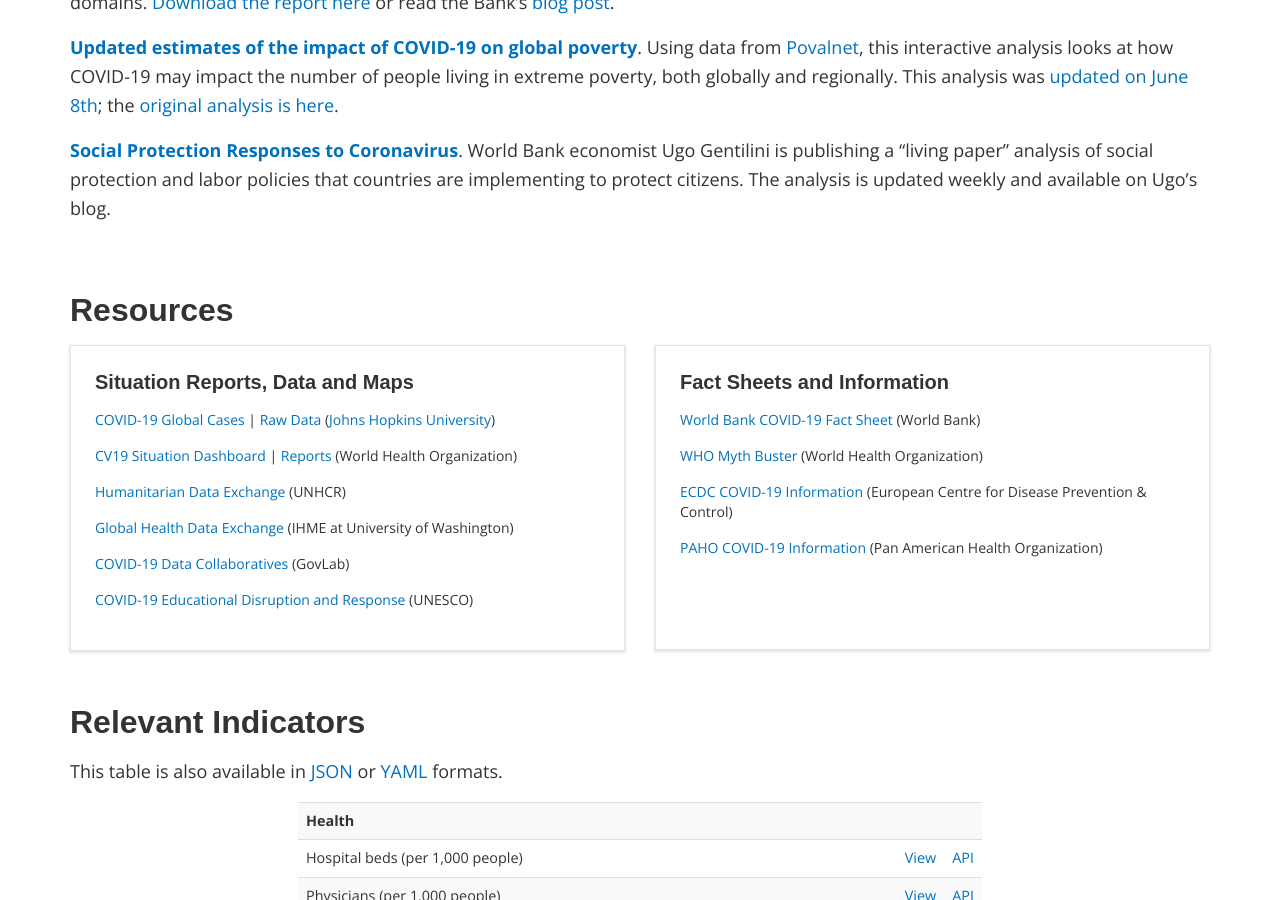
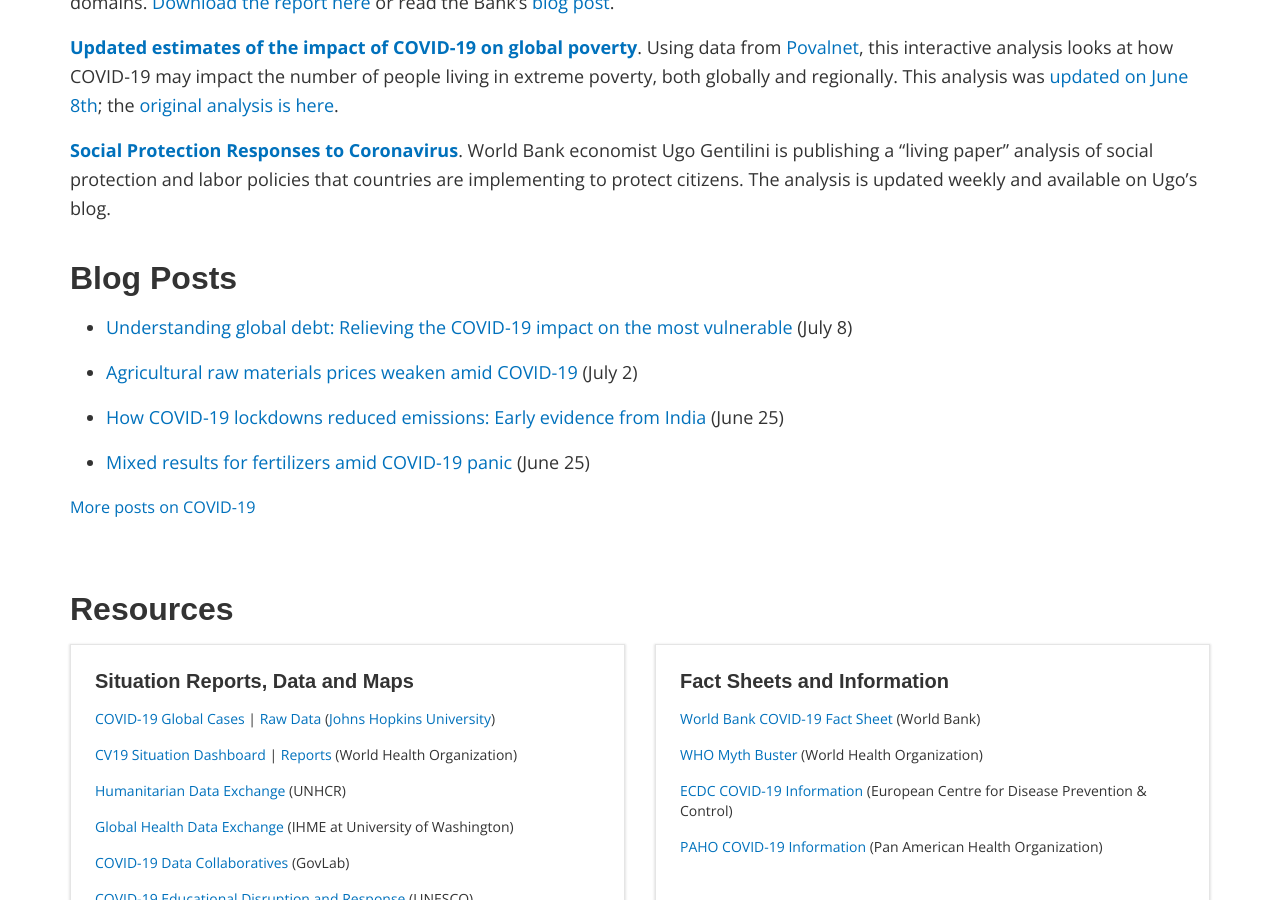
Before and after one commit to worldbank/decdg-covid19, a Jekyll site: the page built from index.md, in a window 1280 px wide and 900 px high, scrolled down 3250 px. Built offline with Jekyll 4.4.1, drawn with Linux system fonts in a browser that asks for light colours; nearby versions of some CDN libraries; some web fonts are replaced; library files that are not in the unit come from our copies; some of the changed text lies outside the part shown.

Commit message:
Add Blogs section

```diff
--- a/_includes/intro.md
+++ b/_includes/intro.md
@@ -1,6 +1,6 @@
 
-*New:* an [indicator of relative severity](#severe);
-updated impacts on [global poverty](#povcal) and [statistical capacity](#nso).
+*New:* latest [blog posts](#blogs); an [indicator of relative severity](#severe);
+and updated impacts on [global poverty](#povcal).
 {: .newfeatures :}
 
 Data is critical to support countries in managing the global coronavirus (COVID-19) pandemic.
--- a/_layouts/default.html
+++ b/_layouts/default.html
@@ -122,6 +122,18 @@
 
             </div>
         </div>
+
+        <div class="row">
+            <div class="col-sm-12">
+            <h2 id="blogs">Blog Posts</h2>
+            <ul>
+{% for post in page.blogs %}
+                <li><a href="{{ post.link }}">{{ post.title }}</a> ({{ post.date }})</li>
+{% endfor %}
+            </ul>
+            <p class="small-text"><a href="https://blogs.worldbank.org/search?f%5B0%5D=channel%3A4&f%5B1%5D=language%3Aen&f%5B2%5D=series%3A881">More posts on COVID-19</a></p>
+            </div>
+        </div>
     </div>
 </div>
 
--- a/index.md
+++ b/index.md
@@ -30,4 +30,19 @@
   right:
     - link:  https://www.worldbank.org/en/programs/global-program-on-sustainability
       title: Title
+
+# get latest blogs from: https://blogs.worldbank.org/search?f%5B0%5D=channel%3A4&f%5B1%5D=language%3Aen&f%5B2%5D=series%3A881
+blogs:
+   - title: "Understanding global debt: Relieving the COVID-19 impact on the most vulnerable"
+     date:  July 8
+     link:  https://blogs.worldbank.org/opendata/understanding-global-debt-relieving-covid-19-impact-most-vulnerable
+   - title: Agricultural raw materials prices weaken amid COVID-19
+     date:  July 2
+     link:  https://blogs.worldbank.org/opendata/agricultural-raw-materials-prices-weaken-amid-covid-19
+   - title: "How COVID-19 lockdowns reduced emissions: Early evidence from India"
+     date:  June 25
+     link:  https://blogs.worldbank.org/opendata/how-covid-19-lockdowns-reduced-emissions-early-evidence-india
+   - title: Mixed results for fertilizers amid COVID-19 panic
+     date:  June 25
+     link:  https://blogs.worldbank.org/opendata/mixed-results-fertilizers-amid-covid-19-panic
 ---
```
